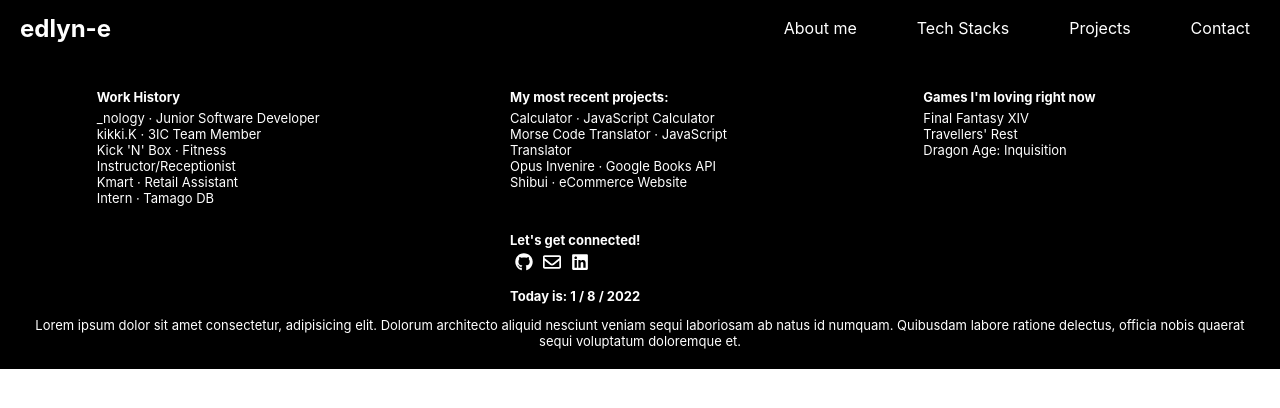
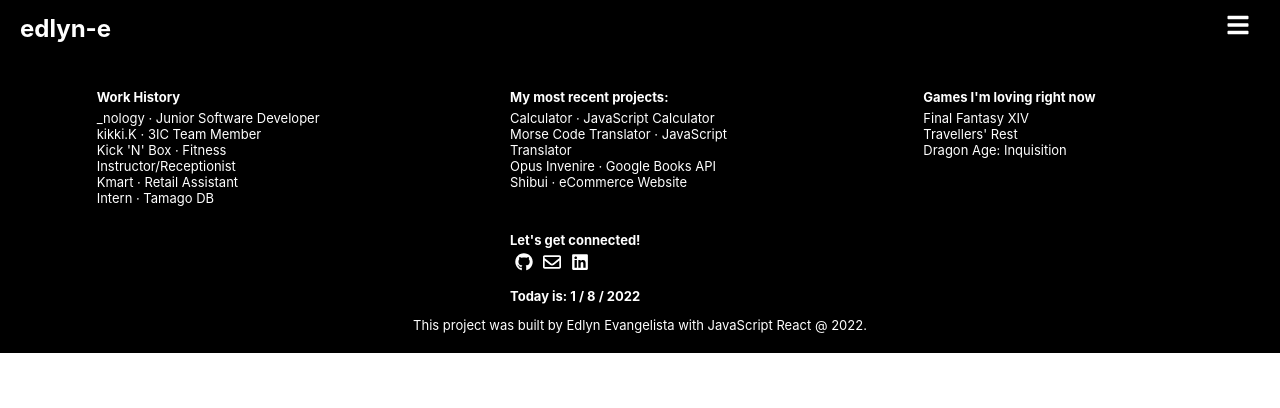
Before and after one commit to edlyn-e/librarium, a React (Create React App) app in the folder app/: page / in a window 1280 px wide. Shown: the top 408 px of the page. Built offline with nearby package versions, Linux system fonts and the light colour scheme.

Commit message:
"adds burger menu"

```diff
--- a/app/public/index.html
+++ b/app/public/index.html
@@ -24,6 +24,7 @@
       work correctly both with client-side routing and a non-root public URL.
       Learn how to configure a non-root public URL by running `npm run build`.
     -->
+
         <title>edlyn-e: Portfolio</title>
     </head>
     <body>
--- a/app/src/components/Footer/Footer.jsx
+++ b/app/src/components/Footer/Footer.jsx
@@ -76,10 +76,8 @@ const Footer = () => {
                 </ul>
             </section>
             <section className={styles.Footer__Footnote}>
-                Lorem ipsum dolor sit amet consectetur, adipisicing elit.
-                Dolorum architecto aliquid nesciunt veniam sequi laboriosam ab
-                natus id numquam. Quibusdam labore ratione delectus, officia
-                nobis quaerat sequi voluptatum doloremque et.
+                This project was built by Edlyn Evangelista with JavaScript
+                React @ 2022.
             </section>
         </div>
     );
--- a/app/src/components/ProjectCard/ProjectCard.module.scss
+++ b/app/src/components/ProjectCard/ProjectCard.module.scss
@@ -1,6 +1,7 @@
 .ProjectCard {
     width: 350px;
     margin: 10px;
+    padding: 30px;
     text-align: center;
     background: rgb(237, 237, 237);
     border-radius: 12px;
@@ -15,7 +16,7 @@
     }
 
     &__Description {
-        padding: 0px 20px;
+        padding: 10px 0px;
     }
 
     &__Links {
--- /dev/null
+++ b/app/src/containters/BurgerNav/BurgerNav.jsx
@@ -0,0 +1,29 @@
+// styling
+import styles from "./BurgerNav.module.scss";
+
+// libary imports
+import { NavLink } from "react-router-dom";
+
+const BurgerNav = () => {
+    return (
+        <div className={styles.BurgerNav}>
+            <NavLink to="/about-me" className={styles.BurgerNav__Links}>
+                About me
+            </NavLink>
+            <NavLink to="/tech-stacks" className={styles.BurgerNav__Links}>
+                Tech Stacks
+            </NavLink>
+            <NavLink to="/projects" className={styles.BurgerNav__Links}>
+                Projects
+            </NavLink>
+            <NavLink to="/resume" className={styles.BurgerNav__Links}>
+                Resume
+            </NavLink>
+            <NavLink to="/contact-me" className={styles.BurgerNav__Links}>
+                Contact
+            </NavLink>
+        </div>
+    );
+};
+
+export default BurgerNav;
--- /dev/null
+++ b/app/src/containters/BurgerNav/BurgerNav.module.scss
@@ -0,0 +1,18 @@
+.BurgerNav {
+    background: rgb(145, 162, 145);
+    display: flex;
+    flex-direction: column;
+    align-items: center;
+    padding: 10px;
+
+    &__Links {
+        margin: 5px;
+        padding: 8px 15px;
+        text-decoration: none;
+        color: black;
+    }
+
+    &__Links:hover {
+        background-color: grey;
+    }
+}
--- /dev/null
+++ b/app/src/containters/BurgerNav/index.js
@@ -0,0 +1,2 @@
+import BurgerNav from "./BurgerNav";
+export default BurgerNav;
--- a/app/src/containters/Nav/Nav.jsx
+++ b/app/src/containters/Nav/Nav.jsx
@@ -1,32 +1,39 @@
-import React from "react";
-import { NavLink } from "react-router-dom";
+// styling
 import styles from "./Nav.module.scss";
 
+// library imports
+import * as React from "react";
+import { NavLink } from "react-router-dom";
+import { useState } from "react";
+import BurgerNav from "../BurgerNav/BurgerNav";
+import { FaBars } from "react-icons/fa";
+
 const Nav = () => {
+    const [isDisplayed, setIsDisplayed] = useState(false);
+
+    const handleClick = () => {
+        console.log("has been clicked");
+        setIsDisplayed(!isDisplayed);
+    };
+
+    const displayMenu = () => {
+        if (isDisplayed) return <Nav />;
+        return;
+    };
+
     return (
-        <div className={styles.Nav}>
-            <NavLink to="/librarium" className={styles.Nav__Logo}>
-                edlyn-e
-            </NavLink>
+        <>
+            <div className={styles.Nav}>
+                <NavLink to="/librarium" className={styles.Nav__Logo}>
+                    edlyn-e
+                </NavLink>
 
-            <nav className={styles.Nav__Menu}>
-                <NavLink to="/about-me" className={styles.Nav__Links}>
-                    About me
-                </NavLink>
-                <NavLink to="/tech-stacks" className={styles.Nav__Links}>
-                    Tech Stacks
-                </NavLink>
-                <NavLink to="/projects" className={styles.Nav__Links}>
-                    Projects
-                </NavLink>
-                {/* <NavLink to="/resume" className={styles.Nav__Links}>
-                    Resume
-                </NavLink> */}
-                <NavLink to="/contact-me" className={styles.Nav__Links}>
-                    Contact
-                </NavLink>
-            </nav>
-        </div>
+                <span className={styles.Nav__BurgerMenu} onClick={handleClick}>
+                    <FaBars />
+                </span>
+            </div>
+            <div>{isDisplayed ? <BurgerNav /> : ""}</div>
+        </>
     );
 };
 
--- a/app/src/containters/Nav/Nav.module.scss
+++ b/app/src/containters/Nav/Nav.module.scss
@@ -13,17 +13,10 @@
         margin: 20px;
     }
 
-    &__Menu {
-        width: fit-content;
-    }
-
-    &__Links {
-        margin: 5px 30px;
-        text-decoration: none;
+    &__BurgerMenu {
         color: white;
-    }
-
-    &__Links:hover {
-        border-bottom: 2px solid white;
+        padding: 10px;
+        margin: auto 20px;
+        font-size: x-large;
     }
 }
```
Also changed, not shown: app/src/index.js (+9 -9 lines).
